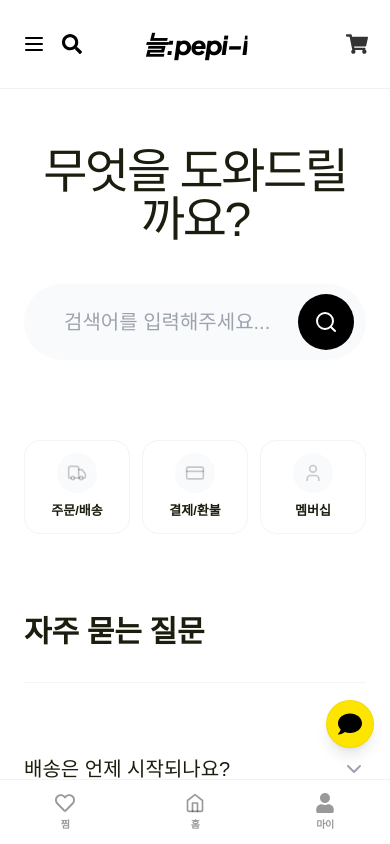
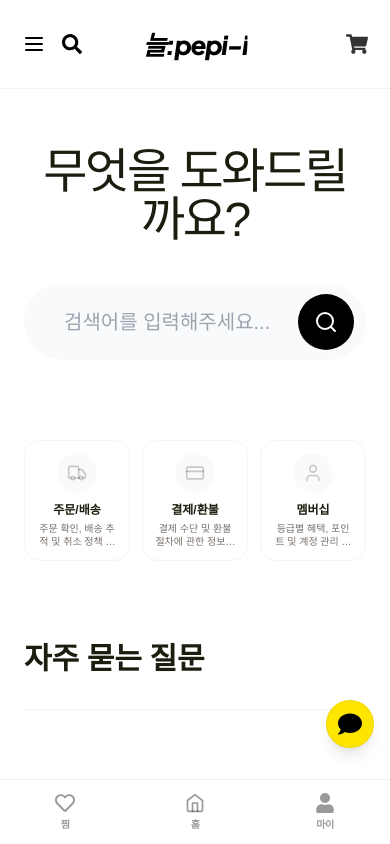
Before and after one commit to jjanga110279-del/pepi-A, a React (Vite) app: page /customer-service in a window 390 px wide. Shown: the top 844 px of the page. Built offline with nearby package versions, Linux system fonts and the light colour scheme; a web font is replaced by a local one.

Commit message:
UI: Restore descriptions on mobile Customer Service topics

```diff
--- a/src/pages/CustomerService.jsx
+++ b/src/pages/CustomerService.jsx
@@ -119,8 +119,8 @@ export default function CustomerService() {
                     {React.cloneElement(topic.icon, { size: 20, className: "text-black/20 group-hover:text-[#dc2626] transition-colors md:w-7 md:h-7" })}
                   </div>
                   <div className="flex flex-col gap-1 md:gap-3">
-                    <h3 className="text-[13px] md:text-xl font-bold text-[#1b1d0e] font-hei break-keep">{topic.title}</h3>
-                    <p className="hidden md:block text-base text-[#78716c] leading-relaxed font-hei">{topic.desc}</p>
+                    <h3 className="text-[12px] md:text-xl font-bold text-[#1b1d0e] font-hei break-keep">{topic.title}</h3>
+                    <p className="text-[10px] md:text-base text-[#78716c] leading-tight md:leading-relaxed font-hei line-clamp-2 md:line-clamp-none">{topic.desc}</p>
                   </div>
                 </div>
               ))}
```
